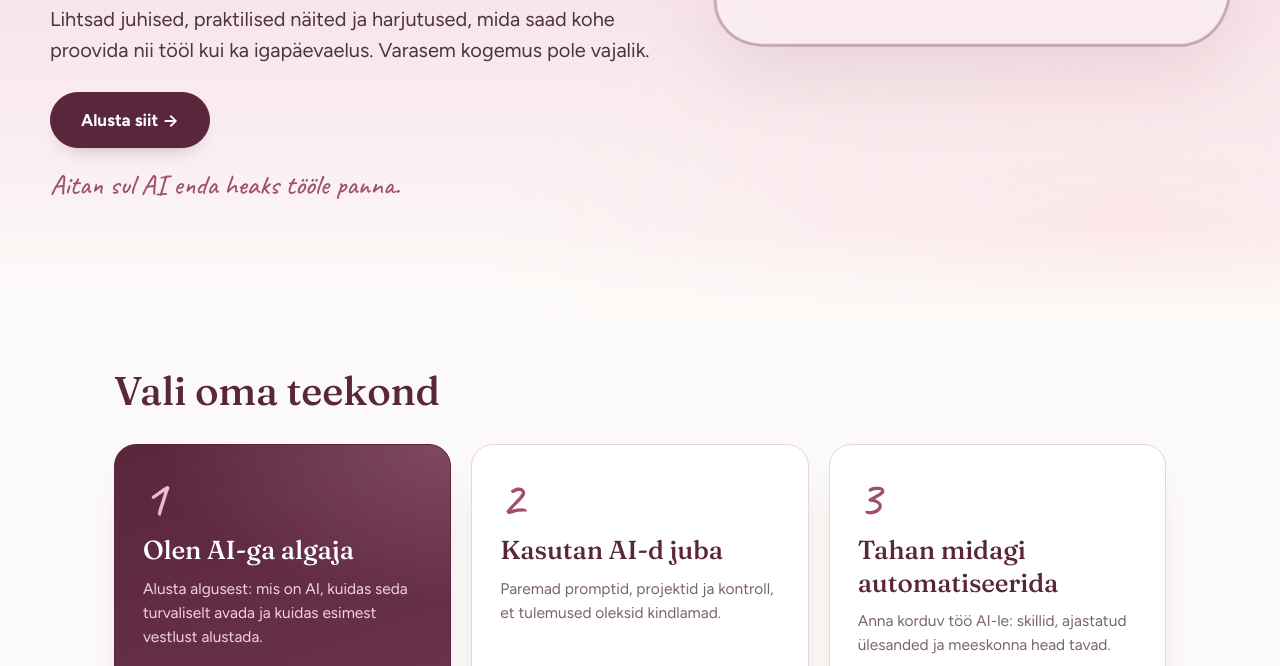
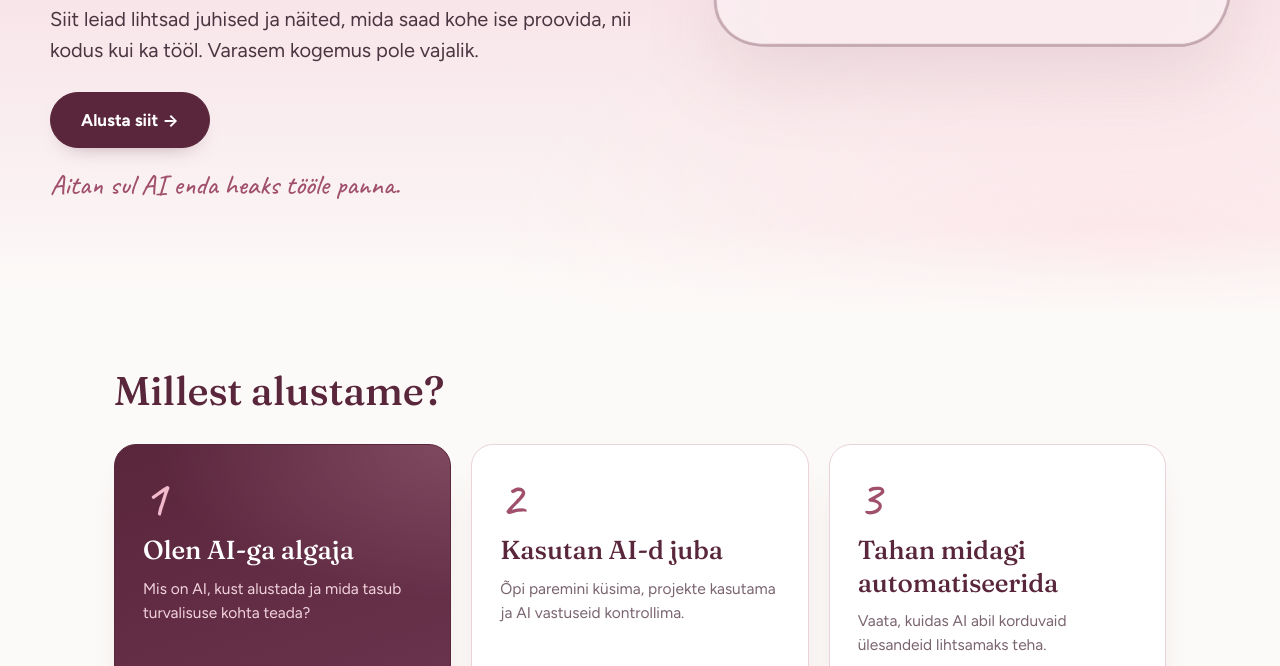
Before and after one commit to lisettheinroos/AI-teejuht, a plain HTML site: page index.html in a window 1280 px wide. Shown: the part 514-1180 px from the top of the page. Drawn offline with Linux system fonts and the light colour scheme.

Commit message:
Esilehe tekstide keeleline viimistlus
Co-Authored-By: Claude Sonnet 5.5 <noreply@anthropic.com>

```diff
--- a/index.html
+++ b/index.html
@@ -101,7 +101,7 @@ if(M[h]&&M[h].charAt(0)!=='#')location.replace(M[h]);})();
     <div class="hm-text">
       <p class="hm-tag">tere! mina olen Lisett</p>
       <h1>AI ei pea olema <span class="hm-kw">keeruline.</span></h1>
-      <p class="hm-lead">Lihtsad juhised, praktilised näited ja harjutused, mida saad kohe proovida nii tööl kui ka igapäevaelus. Varasem kogemus pole vajalik.</p>
+      <p class="hm-lead">Siit leiad lihtsad juhised ja näited, mida saad kohe ise proovida, nii kodus kui ka tööl. Varasem kogemus pole vajalik.</p>
       <p class="hm-cta"><a class="btn btn-lg" href="juhend/pohitoed/"><b>Alusta siit →</b></a></p>
       <p class="hm-slogan">Aitan sul AI enda heaks tööle panna.</p>
     </div>
@@ -110,11 +110,11 @@ if(M[h]&&M[h].charAt(0)!=='#')location.replace(M[h]);})();
 </section>
 <main id="main" class="home">
   <section class="hm-paths" aria-labelledby="teekonnad">
-    <h2 id="teekonnad" class="hm-h">Vali oma teekond</h2>
+    <h2 id="teekonnad" class="hm-h">Millest alustame?</h2>
     <div class="hm-grid">
-      <article class="hm-card hm-main"><h3>Olen AI-ga algaja</h3><p>Alusta algusest: mis on AI, kuidas seda turvaliselt avada ja kuidas esimest vestlust alustada.</p><a class="btn btn-light" href="juhend/pohitoed/">Alusta siit →</a></article>
-      <article class="hm-card"><h3>Kasutan AI-d juba</h3><p>Paremad promptid, projektid ja kontroll, et tulemused oleksid kindlamad.</p><a class="btn" href="juhend/igapaev/">Paranda tulemusi →</a></article>
-      <article class="hm-card"><h3>Tahan midagi automatiseerida</h3><p>Anna korduv töö AI-le: skillid, ajastatud ülesanded ja meeskonna head tavad.</p><a class="btn" href="juhend/automatiseeri/">Vaata automatiseerimist →</a></article>
+      <article class="hm-card hm-main"><h3>Olen AI-ga algaja</h3><p>Mis on AI, kust alustada ja mida tasub turvalisuse kohta teada?</p><a class="btn btn-light" href="juhend/pohitoed/">Alusta siit →</a></article>
+      <article class="hm-card"><h3>Kasutan AI-d juba</h3><p>Õpi paremini küsima, projekte kasutama ja AI vastuseid kontrollima.</p><a class="btn" href="juhend/igapaev/">Vaata praktilisi nippe →</a></article>
+      <article class="hm-card"><h3>Tahan midagi automatiseerida</h3><p>Vaata, kuidas AI abil korduvaid ülesandeid lihtsamaks teha.</p><a class="btn" href="juhend/automatiseeri/">Vaata võimalusi →</a></article>
     </div>
     <p class="hm-toc"><a href="juhend/">Vaata kogu sisukorda →</a></p>
   </section>
```
